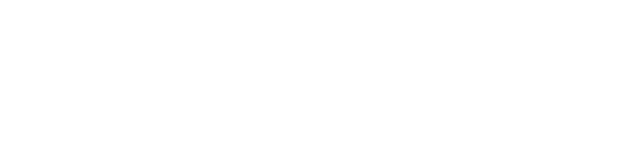
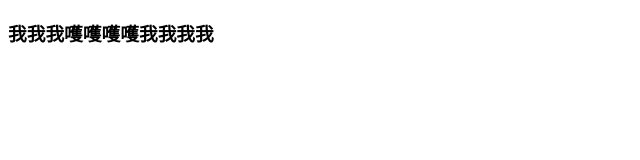
Before and after one commit to A1563322738/project_02, a plain HTML site: page index.html in a window 1280 px wide. Shown: the whole page, without its empty margins (0-640 px from the left). Drawn offline with Linux system fonts and the light colour scheme.

Commit message:
提交了js css html

```diff
--- a/index.html
+++ b/index.html
@@ -8,7 +8,7 @@
 </head>
 
 <body>
-
+    <h3>我我我嚄嚄嚄嚄我我我我</h3>
 </body>
 
 </html>
```
Also changed, not shown: index.js (added).
